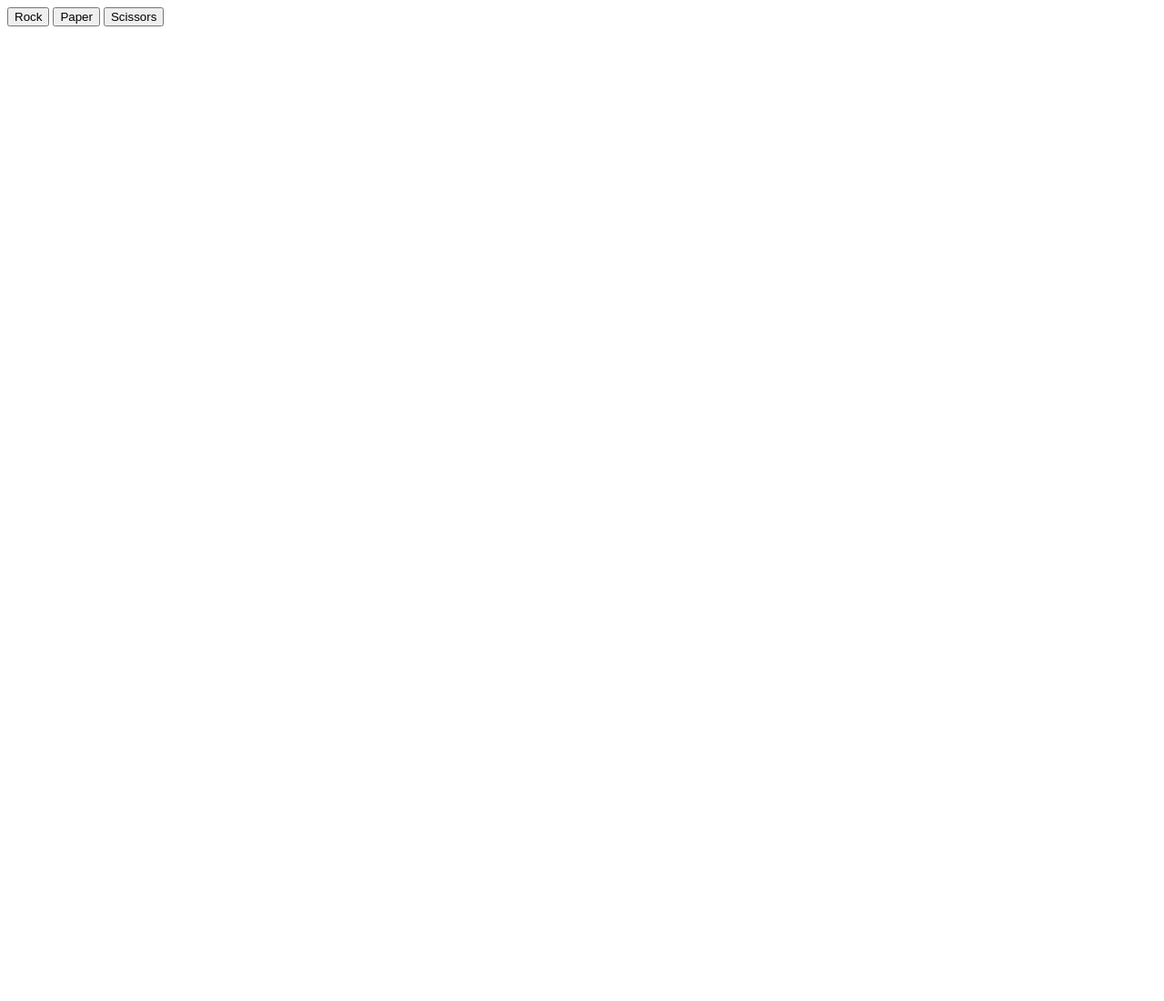
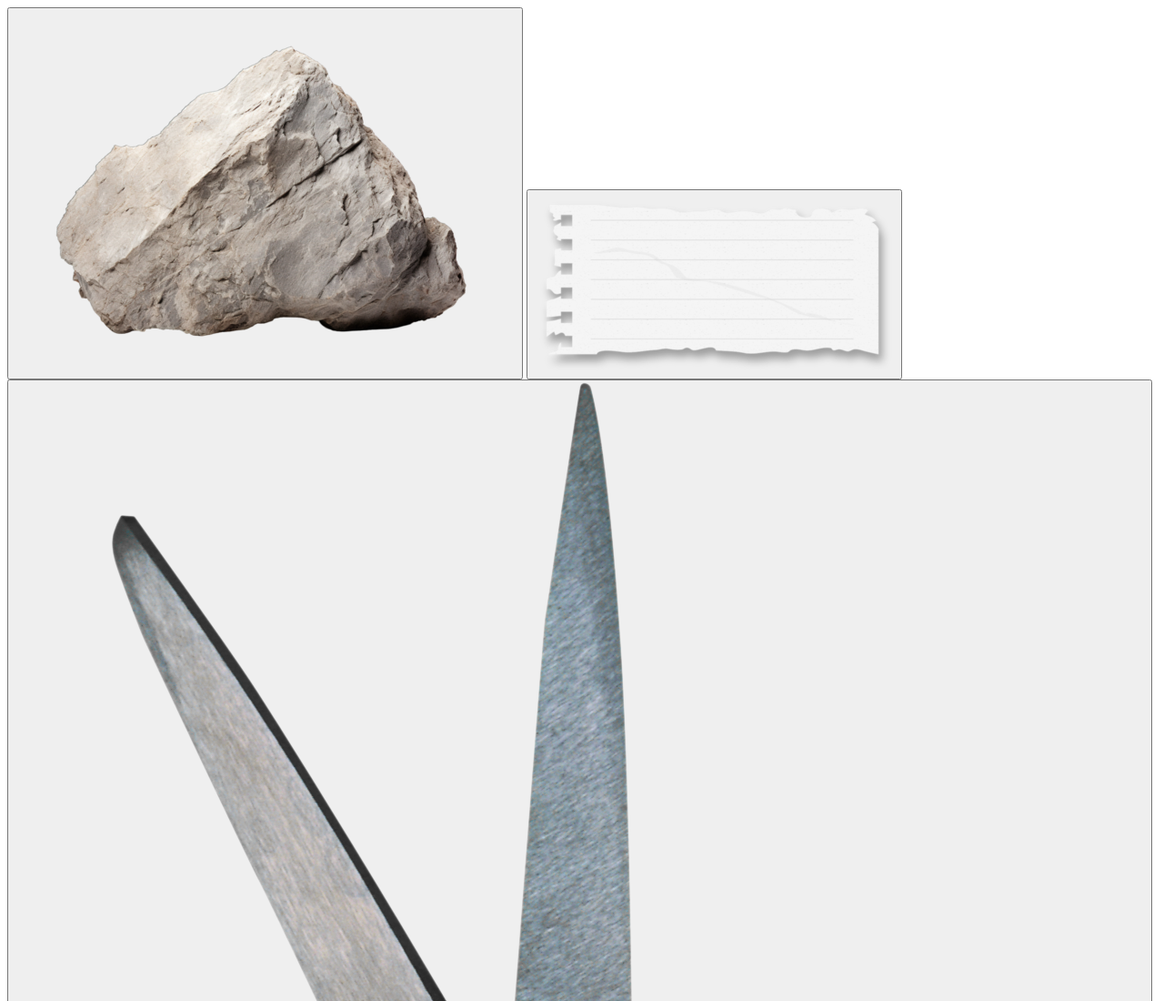
Before and after one commit to Maxxfarras/rock-paper-scissors, a plain HTML site: page index.html in a window 1280 px wide. Shown: the top 1100 px of the page at 91% size. Before the commit the page ends 800 px from the top, so only its background shows below. Drawn offline with Linux system fonts and the light colour scheme.

Commit message:
add images to buttons, need to resize
change rock.jpg for a png

```diff
--- a/index.html
+++ b/index.html
@@ -8,9 +8,9 @@
     <script src="javascript.js" defer></script>
 </head>
 <body>
-    <button class="button" value="Rock">Rock</button>
-    <button class="button" value="Paper">Paper</button>
-    <button class="button" value="Scissors">Scissors</button>
+    <button class="button" value="Rock"><img src="./images/rock.webp"></button>
+    <button class="button" value="Paper"><img src="./images/paper.webp"></button>
+    <button class="button" value="Scissors"><img src="./images/scissors.png"></button>
     <p class="result"></p>
 </body>
 </html>
```
Also changed, not shown: images/rock.jpg (deleted), images/rock.webp (added).
